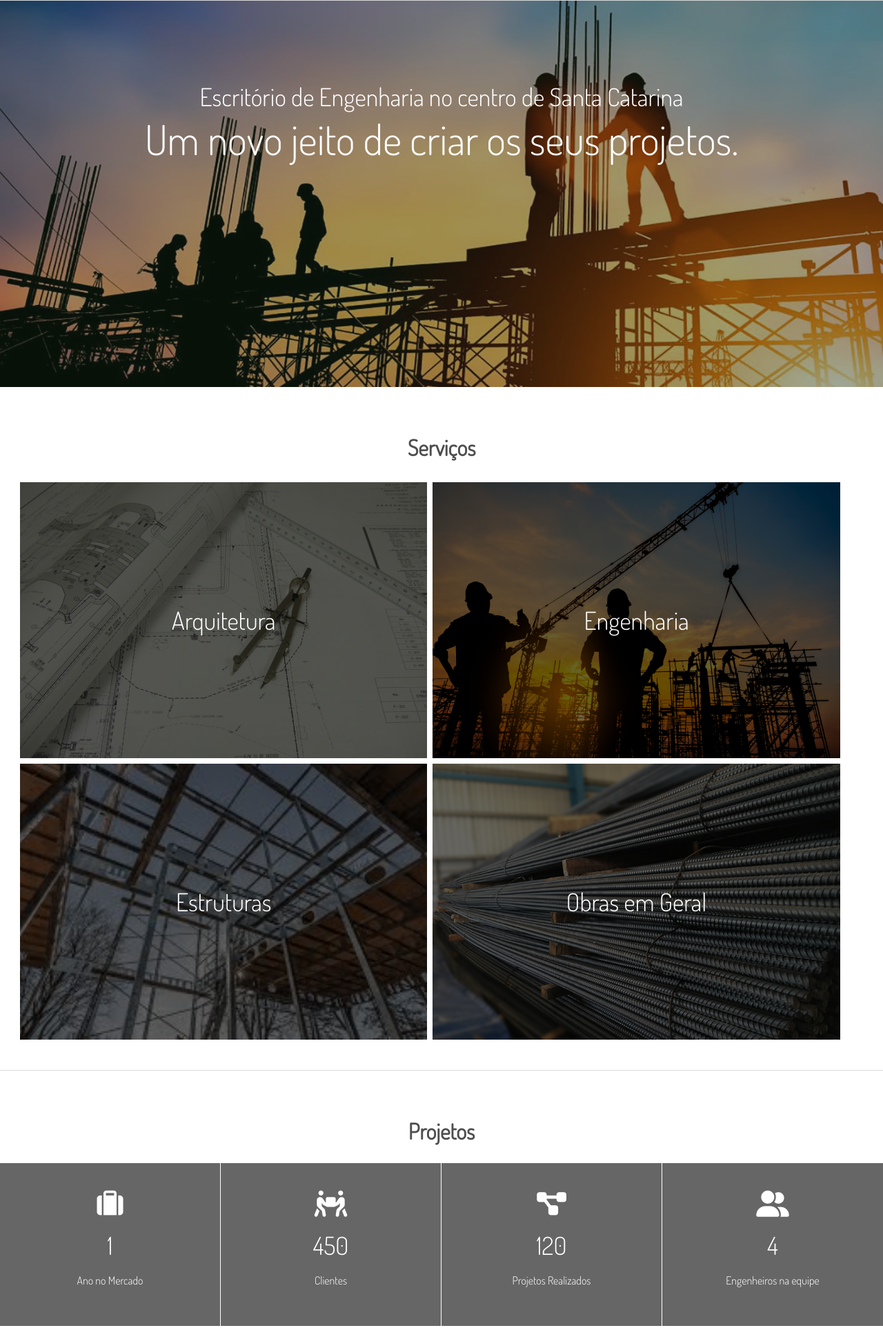
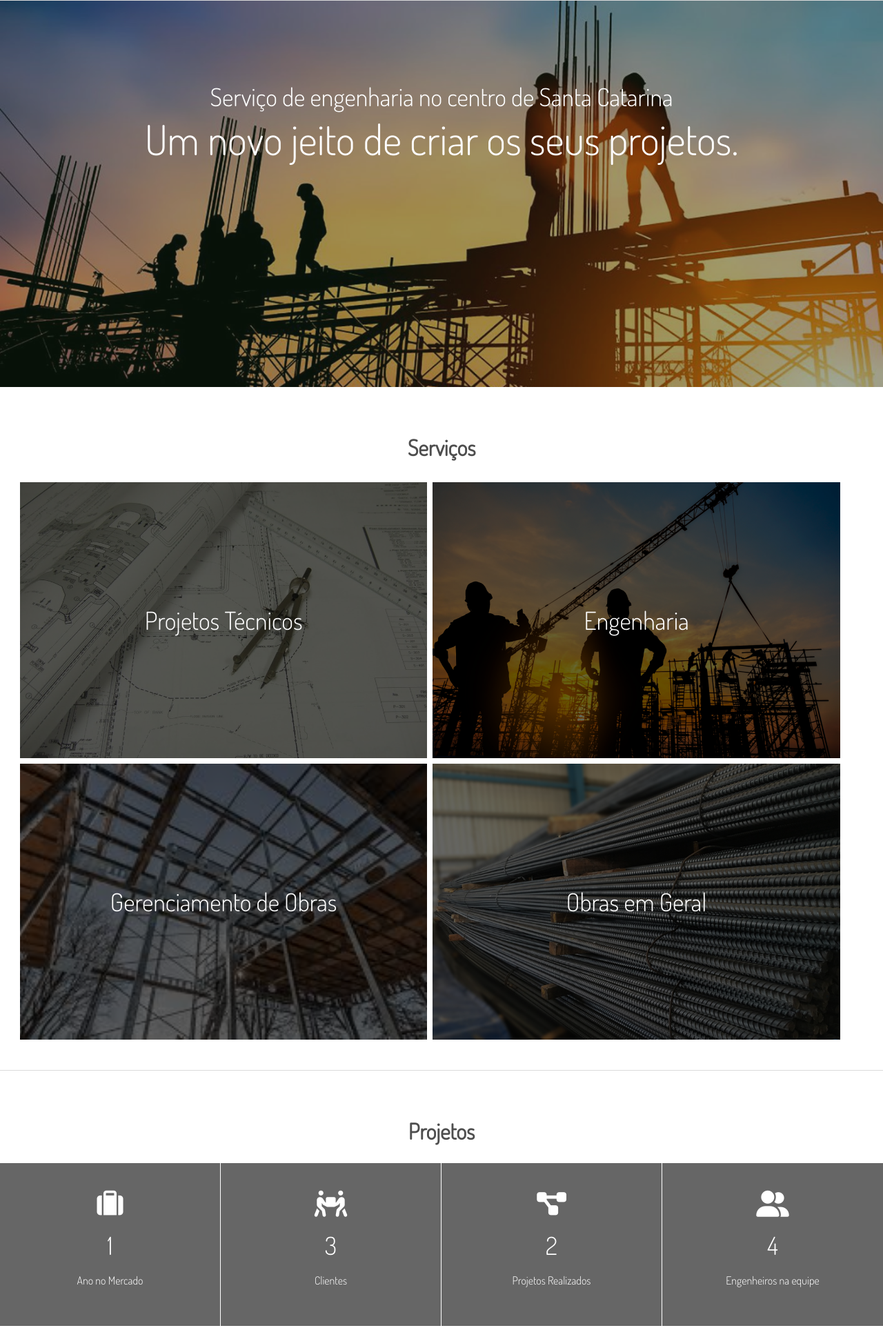
Before and after one commit to gusthavosouza/spoo-website, a plain HTML site: page index.html in a window 1280 px wide. Shown: the part 79-2004 px from the top of the page at 69% size. Drawn offline with nearby package versions, Linux system fonts and the light colour scheme.

Commit message:
Update index.html

```diff
--- a/index.html
+++ b/index.html
@@ -62,7 +62,7 @@
 	<section id="section-title">
 		<div class="filter">
 			<div class="wrap-title-site">
-				<p class="subtitle-site">Escritório de Engenharia no centro de Santa Catarina</p>
+				<p class="subtitle-site">Serviço de engenharia no centro de Santa Catarina</p>
 				<p class="title-site wrap-small">Um novo jeito de criar os seus projetos.</p>
 			</div>
 		</div>
@@ -74,7 +74,7 @@
 
 			<div class="box-left img-op bg-arqu img-100">
 				<div class="title-box">
-					<h2 class="subtitle-site">Arquitetura</h2>
+					<h2 class="subtitle-site">Projetos Técnicos</h2>
 				</div>
 			</div>
 			<div class="box-left img-op bg-eng img-100">
@@ -84,7 +84,7 @@
 			</div>
 			<div class="box-left img-op bg-struc img-100">
 				<div class="title-box">
-					<h2 class="subtitle-site">Estruturas</h2>
+					<h2 class="subtitle-site">Gerenciamento de Obras</h2>
 				</div>
 			</div>
 			<div class="box-left img-op bg-ferro img-100">
@@ -110,13 +110,13 @@
 
 			<div class="col-3 bx-project">
 				<i class="fas fa-people-carry"></i>
-				<span> 450</span>
+				<span> 3</span>
 				<p> Clientes</p>
 			</div>
 
 			<div class="col-3 bx-project">
 				<i class="fas fa-project-diagram"></i>
-				<span> 120 </span>
+				<span> 2 </span>
 				<p> Projetos Realizados </p>
 			</div>
 
@@ -194,8 +194,8 @@
 
 				<div class="col-6 contact">
 					<div class="col-10"> <i class="fa fa-map-marker" aria-hidden="true"></i> <span>Santa Catarina</span>  </div>
-					<div class="col-10"> <i class="fa fa-envelope-o" aria-hidden="true"></i> <span> eng@eng.com.br </span> </div>
-					<div class="col-10"> <i class="fa fa-phone" aria-hidden="true"></i> <span> 55 55 22 33 55 66 99</span></div>
+					<div class="col-10"> <i class="fa fa-envelope-o" aria-hidden="true"></i> <span> contato@foldengenharia.com </span> </div>
+					<div class="col-10"> <i class="fa fa-phone" aria-hidden="true"></i> <span> (47) 99216-3620 </span></div>
 				</div>
 			</div>
 
```
